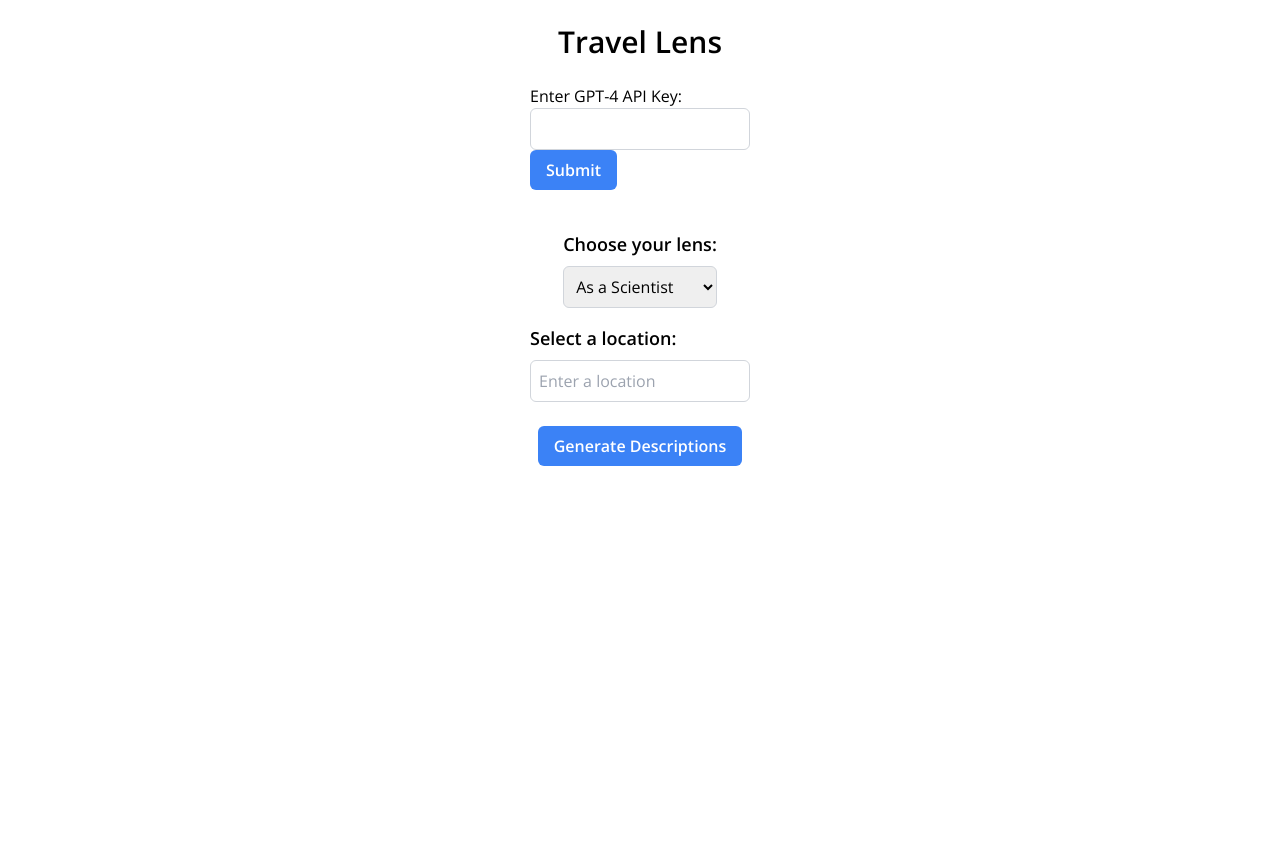
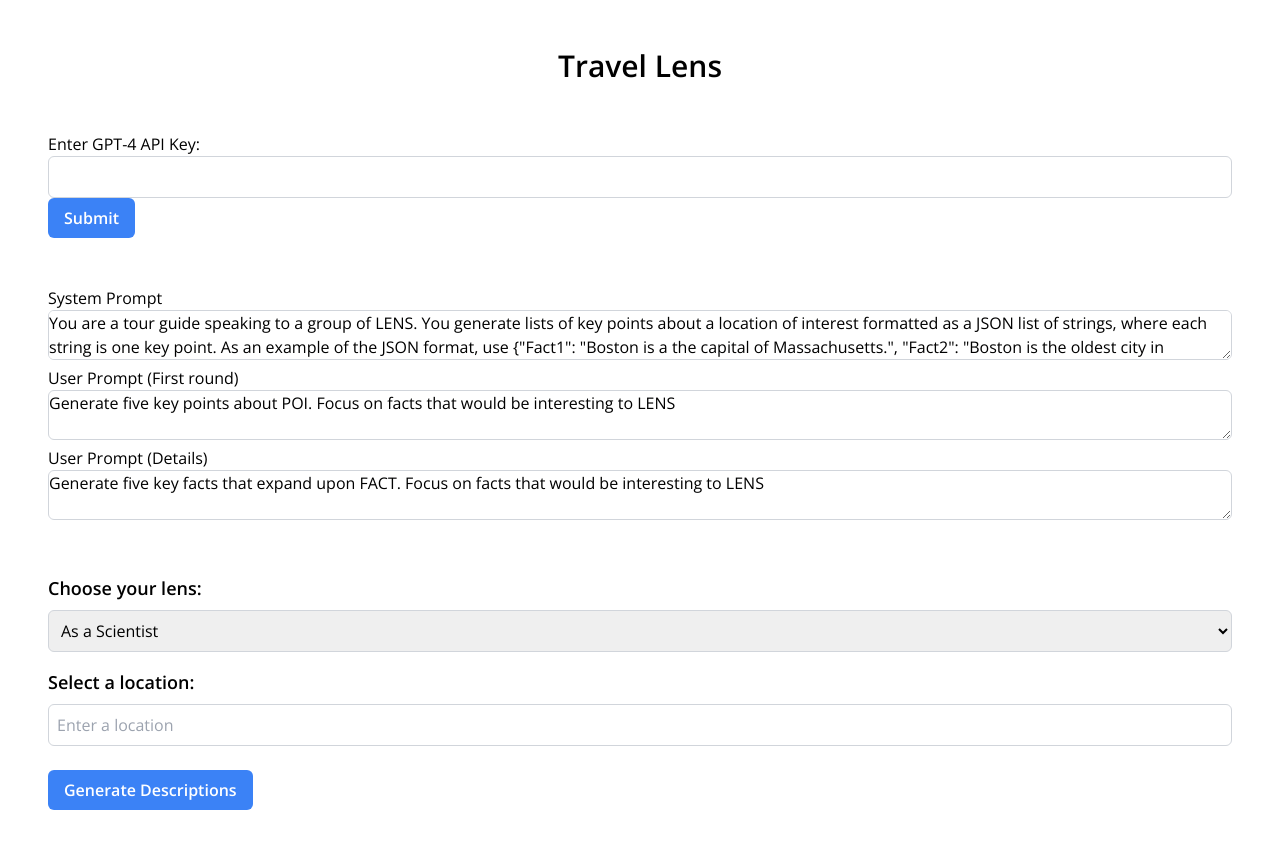
Before and after one commit to santolucito/travelapp, a plain HTML site: page index.html in a window 1280 px wide. Before the commit the page ends 800 px from the top, so only its background shows below. Drawn offline with nearby package versions, Linux system fonts and the light colour scheme.

Commit message:
add a bit more

```diff
--- a/index.html
+++ b/index.html
@@ -16,14 +16,21 @@
 
 <body>
 
-  <div class="container mx-auto p-6">
-    <h1 class="text-3xl font-bold text-center mb-6">Travel Lens</h1>
-    <div class="flex flex-col items-center">
-      <div class="mb-4">
+  <div class="container mx-auto p-12">
+    <h1 class="text-3xl font-bold text-center mb-12">Travel Lens</h1>
+    <div class="mb-6">
       <label for="input_APIKey">Enter GPT-4 API Key:</label>
       <input type="text" id="input_APIKey" class="block w-full p-2 border border-gray-300 rounded-md">
       <button id="submitAPIKey"
         class="bg-blue-500 hover:bg-blue-700 text-white font-bold py-2 px-4 rounded-md mb-6">Submit</button>
+    </div>
+    <div class="mb-12">
+      <p>System Prompt</p>
+      <textarea id="systemPrompt" cols=5 class="w-full border border-gray-300 rounded-md"></textarea>
+      <p>User Prompt (First round)</p>
+      <textarea id="userFirstPrompt" cols=5 class="w-full  border border-gray-300 rounded-md"></textarea>
+      <p>User Prompt (Details)</p>
+      <textarea id="userDetailsPrompt" cols=5 class="w-full  border border-gray-300 rounded-md"></textarea>
     </div>
     <div class="mb-4">
       <label for="lens" class="block text-lg font-semibold mb-2">Choose your lens:</label>
@@ -38,11 +45,9 @@
       <input type="text" id="location" placeholder="Enter a location"
         class="block w-full p-2 border border-gray-300 rounded-md">
     </div>
-      <button id="generate"
-        class="bg-blue-500 hover:bg-blue-700 text-white font-bold py-2 px-4 rounded-md mb-6">Generate
+    <button id="generate" class="bg-blue-500 hover:bg-blue-700 text-white font-bold py-2 px-4 rounded-md mb-6">Generate
       Descriptions</button>
     <div id="descriptions" class="w-full"></div>
-    </div>
   </div>
 
   <script>
--- a/main.js
+++ b/main.js
@@ -8,12 +8,22 @@
   apiKey = document.getElementById("input_APIKey").value;
 }
 
+document.getElementById('systemPrompt').value = "You are a tour guide speaking to a group of LENS. You generate lists of key points about a location of interest formatted as a JSON list of strings, where each string is one key point. As an example of the JSON format, use {\"Fact1\": \"Boston is a the capital of Massachusetts.\", \"Fact2\": \"Boston is the oldest city in Massachusetts.\"}"
+
+document.getElementById('userFirstPrompt').value = "Generate five key points about POI. Focus on facts that would be interesting to LENS"
+
+document.getElementById('userDetailsPrompt').value = "Generate five key facts that expand upon FACT. Focus on facts that would be interesting to LENS"
+
 async function fetchDescriptions(lens, locationOfInterest) {
-  travelQuery = "You are a tour guide speaking to a group of " + lens + ". You generate lists of key points about a location of interest formatted as a JSON list of strings, where each string is one key point. As an example of the JSON format, use [\"Fact1\": \"Boston is a the capital of Massachusetts.\", \"Fact2\": \"Boston is the oldest city in Massachusetts.\"]"
+  travelQuery = document.getElementById('systemPrompt').value.replace("LENS", lens);
+  userPrompt = document.getElementById('userFirstPrompt').value.replace("LENS", lens).replace("POI", locationOfInterest);
+
+  console.log(travelQuery)
+  console.log(userPrompt)
   let travelPrompt = {
     messages: [
       { role: "system", content: travelQuery },
-      { role: "user", content: "Generate five key points about " + locationOfInterest + ". Focus on facts that would be interesting to " + lens }],
+      { role: "user", content: userPrompt }],
     model: "gpt-3.5-turbo-1106",
     response_format: { type: "json_object" }
   };
@@ -23,11 +33,13 @@
 }
 
 async function fetchDetails(lens, factToFocus) {
-  travelQuery = "You are a tour guide speaking to a group of " + lens + ". You generate lists of key points about a location of interest formatted as a JSON list of strings, where each string is one key point. As an example of the JSON format, use [\"Fact1\": \"Boston is a the capital of Massachusetts.\", \"Fact2\": \"Boston is the oldest city in Massachusetts.\"]"
+  travelQuery = document.getElementById('systemPrompt').value.replace("LENS", lens);
+  userDetailsPrompt = document.getElementById('userFirstPrompt').value.replace("LENS", lens).replace("POI", lens).replace("FACT", lens);
+
   let travelPrompt = {
     messages: [
       { role: "system", content: travelQuery },
-      { role: "user", content: "Generate five key points that expand upon this face: " + factToFocus + ". Focus on facts that would be interesting to " + lens }],
+      { role: "user", content: userDetailsPrompt }],
     model: "gpt-3.5-turbo-1106",
     response_format: { type: "json_object" }
   };
```
Lines whose indentation alone changed are shown as unchanged.
